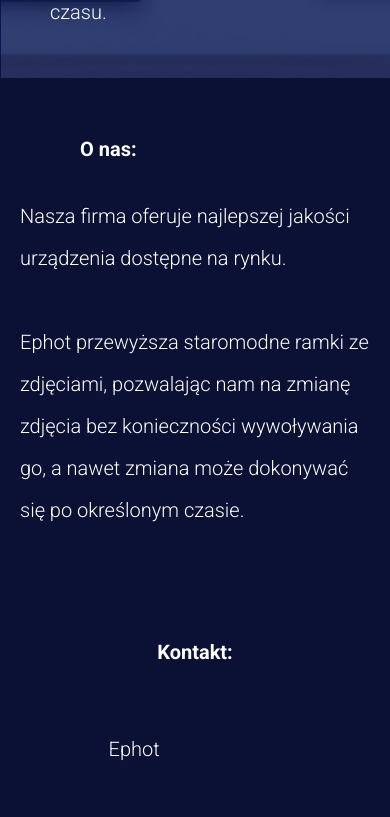
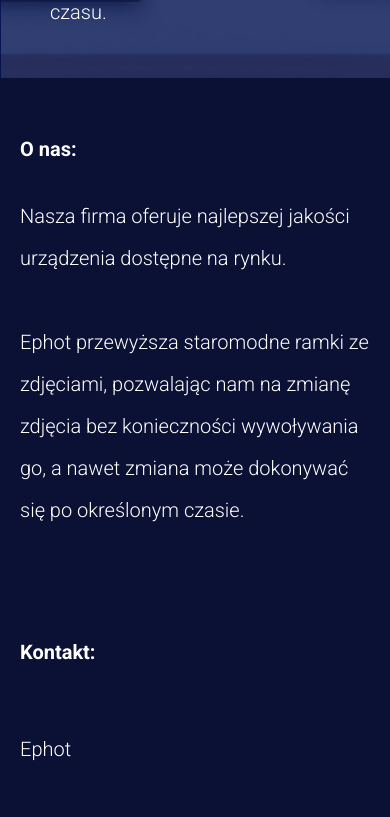
Before and after one commit to Raviolinii/Ephot, a plain HTML site: page index.html in a window 390 px wide. Shown: the part 2456-3273 px from the top of the page. Drawn offline with Linux system fonts and the light colour scheme; a script that the page names is missing.

Commit message:
Update style.css

```diff
--- a/style.css
+++ b/style.css
@@ -267,14 +267,13 @@
 .media {
     width: 100%;
     padding: 50px 0;
-	text-align:center;
 }
 
 .media h3 {
-    padding: 0;
+    padding: 0 0 0 80px;
 }
 .insta, .mail, .phone {
-    margin-left: 30%;
+    margin-left: 80px;
 	text-align:center;
 }
 }
@@ -392,7 +391,19 @@
 }
 
 .media p {
-    padding: 10px 0px 10px 50px;
+    padding: 10px 0px 10px 0;
+}
+
+.insta, .mail, .phone {
+    margin-left: 20px;
+}
+
+.about-us h3 {
+    padding: 0 20px;
+}
+
+.media h3 {
+    padding: 0 0 0 20px;
 }
 }
 
```
